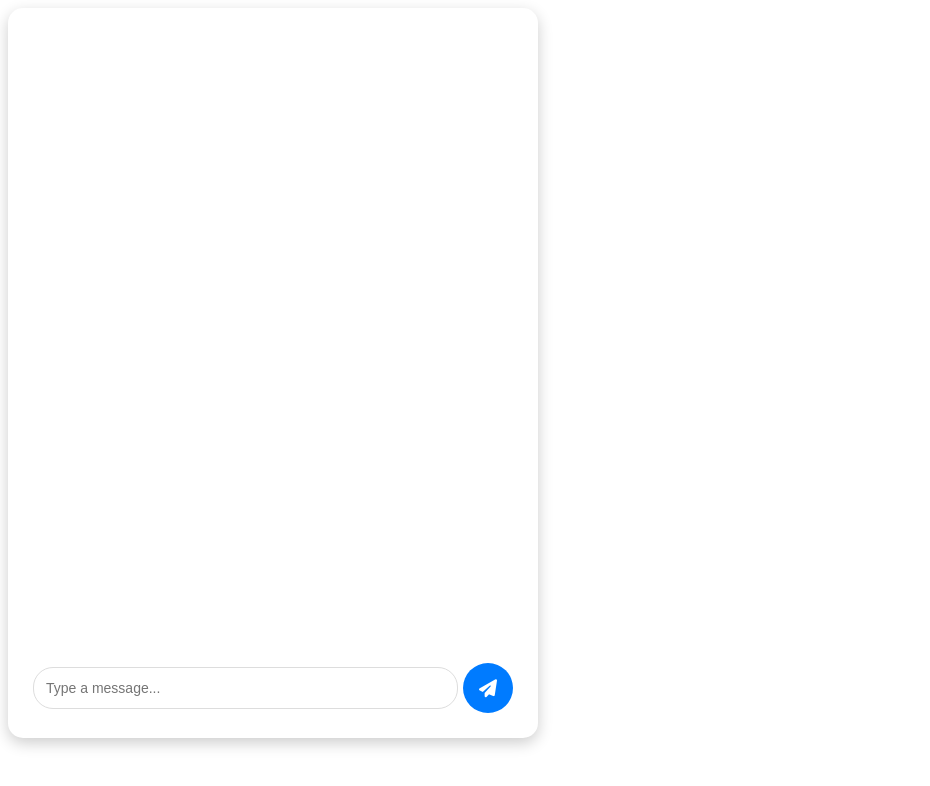
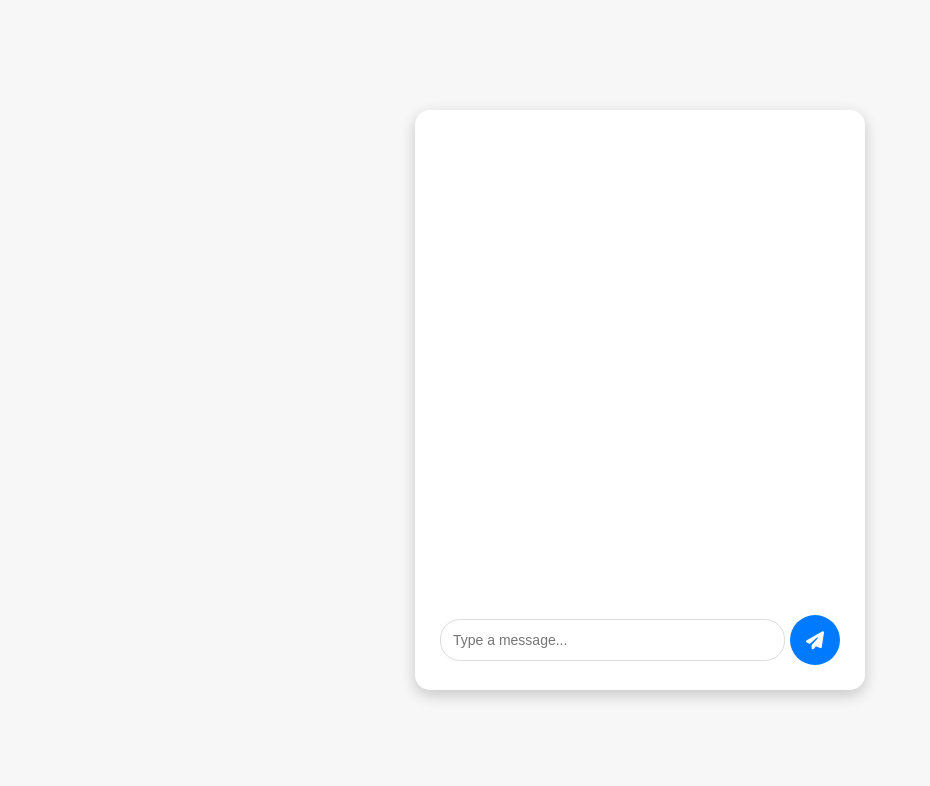
Before and after one commit to abhishek-shukla-in-dev/chatbot, a plain HTML site: page index.html in a window 1280 px wide. Shown: the whole page, without its empty margins (0-930 px from the left). Drawn offline with Linux system fonts and the light colour scheme.

Commit message:
Add files via upload

```diff
--- a/index.html
+++ b/index.html
@@ -4,12 +4,15 @@
     <meta charset="UTF-8">
     <meta name="viewport" content="width=device-width, initial-scale=1.0">
     <title>Alpana's Assistant</title>
-    <!-- ✅ Import Google Font -->
-<link href="https://fonts.googleapis.com/css2?family=Poppins:wght@300;400;600&display=swap" rel="stylesheet">
+
+    <!-- ✅ Google Fonts -->
+    <link href="https://fonts.googleapis.com/css2?family=Poppins:wght@300;400;600&display=swap" rel="stylesheet">
+
+    <!-- ✅ Correct FontAwesome (Fixed CORS Issue) -->
+    <link rel="stylesheet" href="https://cdnjs.cloudflare.com/ajax/libs/font-awesome/6.4.2/css/all.min.css">
+
+    <!-- ✅ Custom Styles -->
     <link rel="stylesheet" href="styles.css">
-    <!-- ✅ Add FontAwesome for send button icon -->
-    <!-- ✅ Correct FontAwesome Link (No CORS Issues) -->
-<link rel="stylesheet" href="https://cdnjs.cloudflare.com/ajax/libs/font-awesome/6.4.2/css/all.min.css">
 </head>
 <body>
     <div class="chat-container">
@@ -17,7 +20,7 @@
         <div class="input-container">
             <input type="text" id="user-input" placeholder="Type a message..." onkeypress="handleKeyPress(event)">
             <button onclick="sendMessage()">
-                <i class="fa-solid fa-paper-plane"></i> <!-- ✅ Corrected FontAwesome icon -->
+                <i class="fa-solid fa-paper-plane"></i> <!-- ✅ Fixed Icon -->
             </button>
         </div>
     </div>
--- a/styles.css
+++ b/styles.css
@@ -1,12 +1,18 @@
 /* ✅ Apply Poppins Font Globally */
 body {
     font-family: 'Poppins', sans-serif;
+    background-color: #f7f7f7;
+    display: flex;
+    justify-content: center;
+    align-items: center;
+    height: 100vh;
+    margin: 0;
 }
 
-/* General Chatbot Styling */
+/* ✅ Chatbot Container */
 .chat-container {
-    width: 500px;
-    height: 700px;
+    width: 420px;
+    height: 550px;
     background: white;
     padding: 15px;
     border-radius: 15px;
@@ -15,7 +21,7 @@ body {
     flex-direction: column;
 }
 
-/* Chat Box */
+/* ✅ Chat Box */
 .chat-box {
     flex-grow: 1;
     overflow-y: auto;
@@ -24,7 +30,7 @@ body {
     flex-direction: column;
 }
 
-/* User Messages */
+/* ✅ User Messages */
 .user-message {
     background: #007bff;
     color: white;
@@ -34,9 +40,10 @@ body {
     border-radius: 15px 15px 0 15px;
     max-width: 75%;
     margin: 5px;
+    font-weight: 600;
 }
 
-/* Bot Messages */
+/* ✅ Bot Messages */
 .bot-message {
     background: #f1f0f0;
     color: black;
@@ -46,9 +53,10 @@ body {
     border-radius: 15px 15px 15px 0;
     max-width: 75%;
     margin: 5px;
+    font-weight: 400;
 }
 
-/* Typing Indicator */
+/* ✅ Typing Indicator */
 .typing {
     font-style: italic;
     color: gray;
@@ -62,7 +70,7 @@ body {
     100% { opacity: 0.3; }
 }
 
-/* Input Area */
+/* ✅ Input Area */
 .input-container {
     display: flex;
     align-items: center;
@@ -70,7 +78,7 @@ body {
     padding: 10px;
 }
 
-/* Input Field */
+/* ✅ Input Field */
 input {
     flex-grow: 1;
     padding: 12px;
@@ -80,7 +88,7 @@ input {
     outline: none;
 }
 
-/* ✅ Send Button Styling */
+/* ✅ Send Button */
 button {
     width: 50px;
     height: 50px;
@@ -106,7 +114,7 @@ button i {
     color: white;
 }
 
-/* Responsive Design */
+/* ✅ Responsive Design */
 @media (max-width: 500px) {
     .chat-container {
         width: 90%;
```
